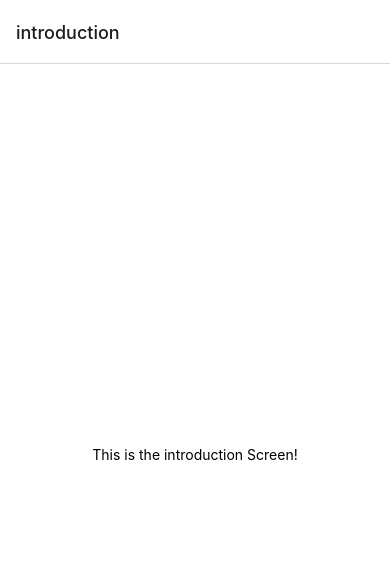
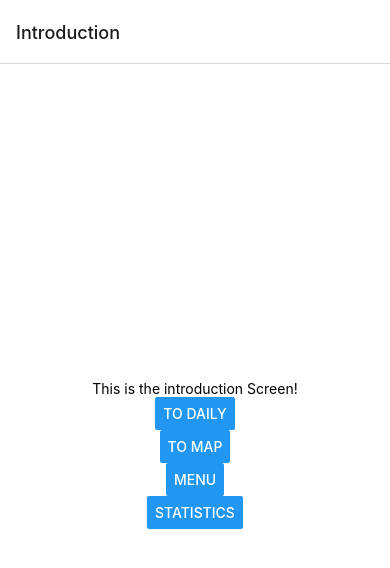
Before and after one commit to campeon19/Space_App_Challenge_Programadores_con_bata, a React Native app: screen /Introduction in a window 390 px wide. Shown: the top 568 px of the page. Built offline with nearby package versions, Linux system fonts and the light colour scheme.

Commit message:
navigation basics ready

```diff
--- a/App.js
+++ b/App.js
@@ -2,6 +2,10 @@ import React from 'react';
 import { createNativeStackNavigator } from '@react-navigation/native-stack'
 import { NavigationContainer } from '@react-navigation/native'
 import IntroductionScreen from "./components/IntroductionScreen";
+import DailyResumeScreen from "./components/DailyResumeScreen";
+import MapScreen from "./components/MapScreen";
+import MenuScreen from "./components/MenuScreen";
+import StatisticsScreen from "./components/StatisticsScreen";
 
 const Stack = createNativeStackNavigator();
 
@@ -9,7 +13,11 @@ export default function App() {
   return (
       <NavigationContainer>
         <Stack.Navigator>
-          <Stack.Screen name="introduction" component={IntroductionScreen} />
+          <Stack.Screen name="Introduction" component={IntroductionScreen} />
+            <Stack.Screen name="Daily" component={DailyResumeScreen} />
+            <Stack.Screen name="Map" component={MapScreen} />
+            <Stack.Screen name="Menu" component={MenuScreen} />
+            <Stack.Screen name="Statistics" component={StatisticsScreen} />
         </Stack.Navigator>
       </NavigationContainer>
   )
--- a/components/DailyResumeScreen/index.js
+++ b/components/DailyResumeScreen/index.js
@@ -1,12 +1,16 @@
-import { Text, View, StyleSheet } from "react-native";
+import { Text, View, StyleSheet, Button } from "react-native";
 import { StatusBar } from "expo-status-bar";
 import React from "react";
 
-export default function DailyResumeScreen() {
+export default function DailyResumeScreen({ navigation }) {
     return (
         <View style={styles.container}>
             <Text>This is the Daily Resume Screen!</Text>
             <StatusBar style="auto" />
+            <Button
+                onPress={() => navigation.navigate('Introduction')}
+                title="Return"
+            />
         </View>
     );
 }
--- a/components/IntroductionScreen/index.js
+++ b/components/IntroductionScreen/index.js
@@ -1,12 +1,29 @@
-import { Text, View, StyleSheet } from "react-native";
+import {Text, View, StyleSheet, Button} from "react-native";
 import { StatusBar } from "expo-status-bar";
 import React from "react";
 
-export default function IntroductionScreen() {
+
+export default function IntroductionScreen({ navigation }) {
     return (
         <View style={styles.container}>
             <Text>This is the introduction Screen!</Text>
             <StatusBar style="auto" />
+            <Button
+                onPress={() => navigation.navigate('Daily')}
+                title="To Daily"
+            />
+            <Button
+                onPress={() => navigation.navigate('Map')}
+                title="To Map"
+            />
+            <Button
+                onPress={() => navigation.navigate('Menu')}
+                title="Menu"
+            />
+            <Button
+                onPress={() => navigation.navigate('Statistics')}
+                title="Statistics"
+            />
         </View>
     );
 }
--- a/components/MapScreen/index.js
+++ b/components/MapScreen/index.js
@@ -1,12 +1,16 @@
-import { Text, View, StyleSheet } from "react-native";
+import {Text, View, StyleSheet, Button} from "react-native";
 import { StatusBar } from "expo-status-bar";
 import React from "react";
 
-export default function MapScreen() {
+export default function MapScreen({ navigation }) {
     return (
         <View style={styles.container}>
             <Text>This is the map screen!</Text>
             <StatusBar style="auto" />
+            <Button
+                onPress={() => navigation.navigate('Introduction')}
+                title="Return"
+            />
         </View>
     );
 }
--- a/components/MenuScreen/index.js
+++ b/components/MenuScreen/index.js
@@ -1,12 +1,16 @@
-import { Text, View, StyleSheet } from "react-native";
+import {Text, View, StyleSheet, Button} from "react-native";
 import { StatusBar } from "expo-status-bar";
 import React from "react";
 
-export default function MenuScreen() {
+export default function MenuScreen({ navigation }) {
     return (
         <View style={styles.container}>
             <Text>This is the Menu Screen!</Text>
             <StatusBar style="auto" />
+            <Button
+                onPress={() => navigation.navigate('Introduction')}
+                title="Return"
+            />
         </View>
     );
 }
--- a/components/StatisticsScreen/index.js
+++ b/components/StatisticsScreen/index.js
@@ -1,12 +1,16 @@
-import { Text, View, StyleSheet } from "react-native";
+import {Text, View, StyleSheet, Button} from "react-native";
 import { StatusBar } from "expo-status-bar";
 import React from "react";
 
-export default function StatisticsScreen() {
+export default function StatisticsScreen({ navigation }) {
     return (
         <View style={styles.container}>
             <Text>This is the Statistics Screen!</Text>
             <StatusBar style="auto" />
+            <Button
+                onPress={() => navigation.navigate('Introduction')}
+                title="Return"
+            />
         </View>
     );
 }
```
